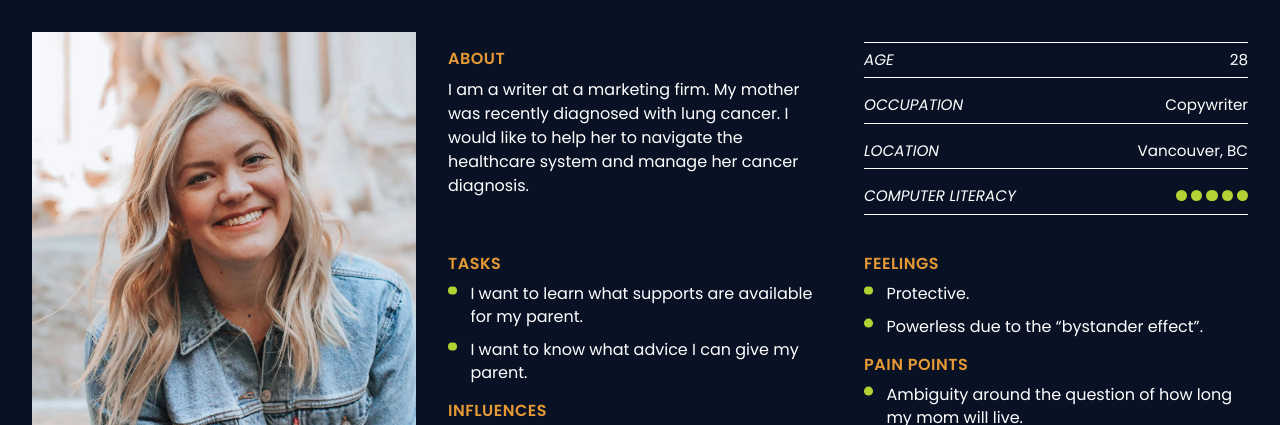
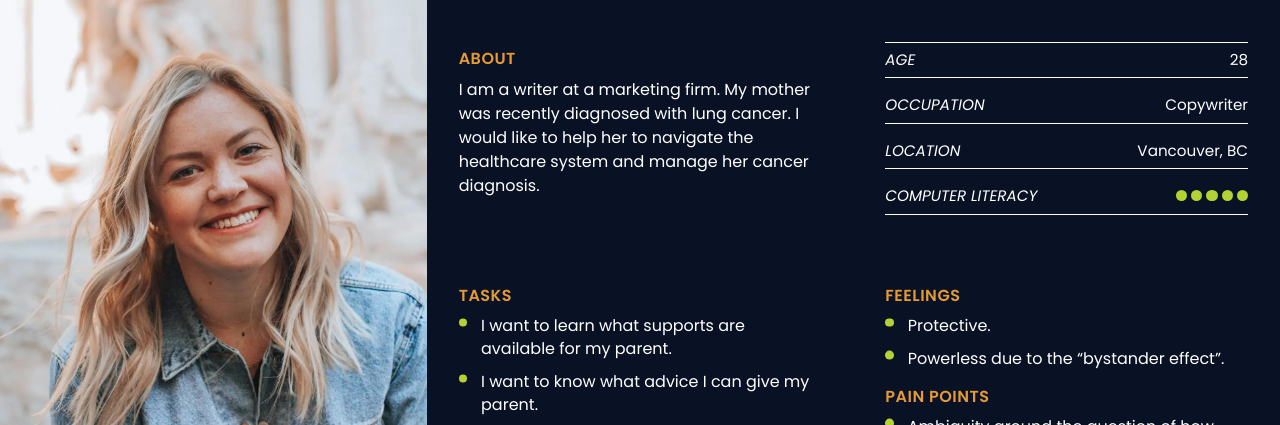
Before and after one commit to CoolMcProgrammer123/INM420-Assignment-6, a website: page public/index.html in a window 1280 px wide. Shown: the top 425 px of the page. Drawn offline with nearby package versions, Linux system fonts and the light colour scheme.

Commit message:
Removed gap + Added padding inside cells

```diff
--- a/public/assets/css/style.css
+++ b/public/assets/css/style.css
@@ -31,9 +31,15 @@ body {
         "photo about stats"
         "photo col1  col2 "
         "photo col1  col2 ";
-    gap: 2rem;
+
+    /* Removed Gap Between Every Cell */
+    gap: 0;
     max-width: 1400px;
     margin: 0 auto;
+}
+
+/* Added padding INSIDE each cell */
+.persona > * {
     padding: 2rem;
 }
 
@@ -42,6 +48,9 @@ body {
     grid-area: photo;
     position: relative;
     overflow: hidden;
+
+    /* Removed padding for photo */
+    padding: 0;
 }
 
 .photo-section img {
```
